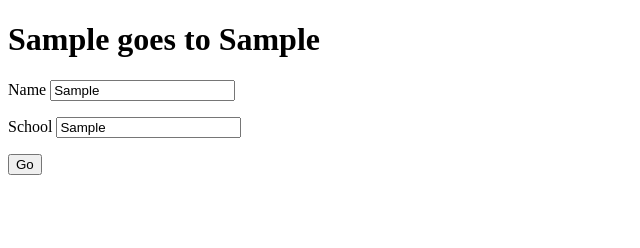
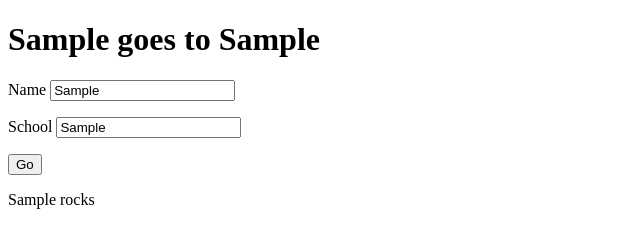
Before and after one commit to athenieshi/People-Factory, a plain HTML site: page index.html in a window 1280 px wide. Both pictures are taken after typing "Sample", "Sample" into the empty fields and a click on the button "Go". Shown: the whole page, without its empty margins (0-640 px from the left). Drawn offline with Linux system fonts and the light colour scheme.

Commit message:
Add paragraph

```diff
--- a/index.html
+++ b/index.html
@@ -24,7 +24,7 @@
           <p>
               <button type="submit">Go</button>
           </p>
-          <p>
+          <p id="location">
           </p>
         </form>
       </div>
--- a/index.js
+++ b/index.js
@@ -7,6 +7,8 @@ function handleSubmit(ev){
     const heading = document.querySelector('h1')
     heading.textContent = f.personName.value + " goes to " + f.personSchool.value
     console.log(f.personName.value + f.personSchool.value)
-}
+    const paragraph = document.querySelector('#location')
+    paragraph.textContent = f.personSchool.value + " rocks"
+        }
 
 personForm.addEventListener('submit', handleSubmit)
```
